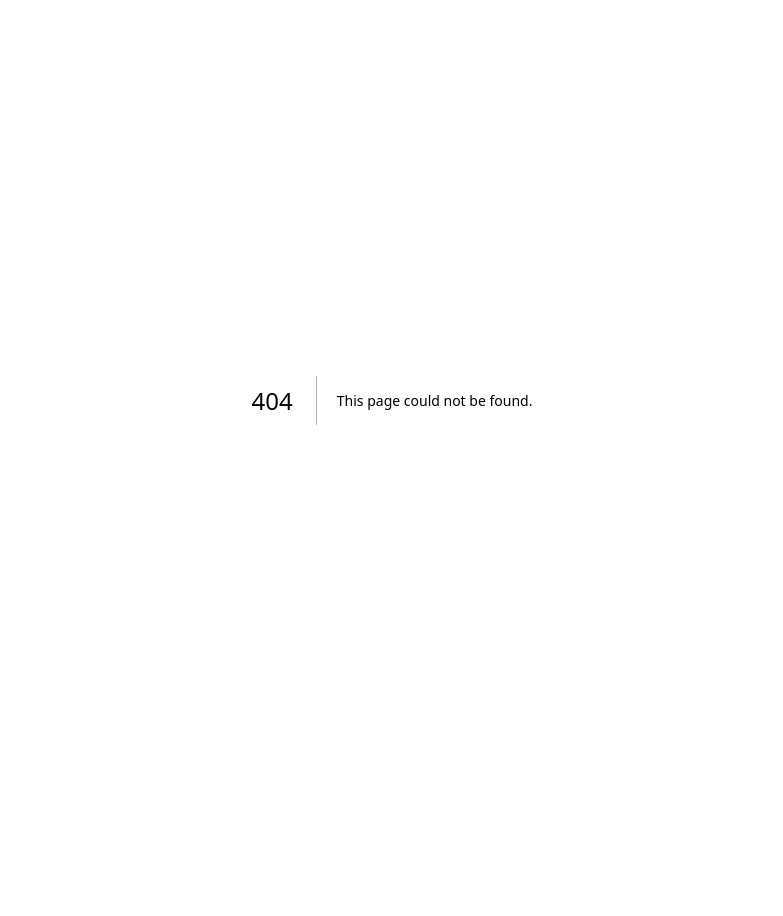
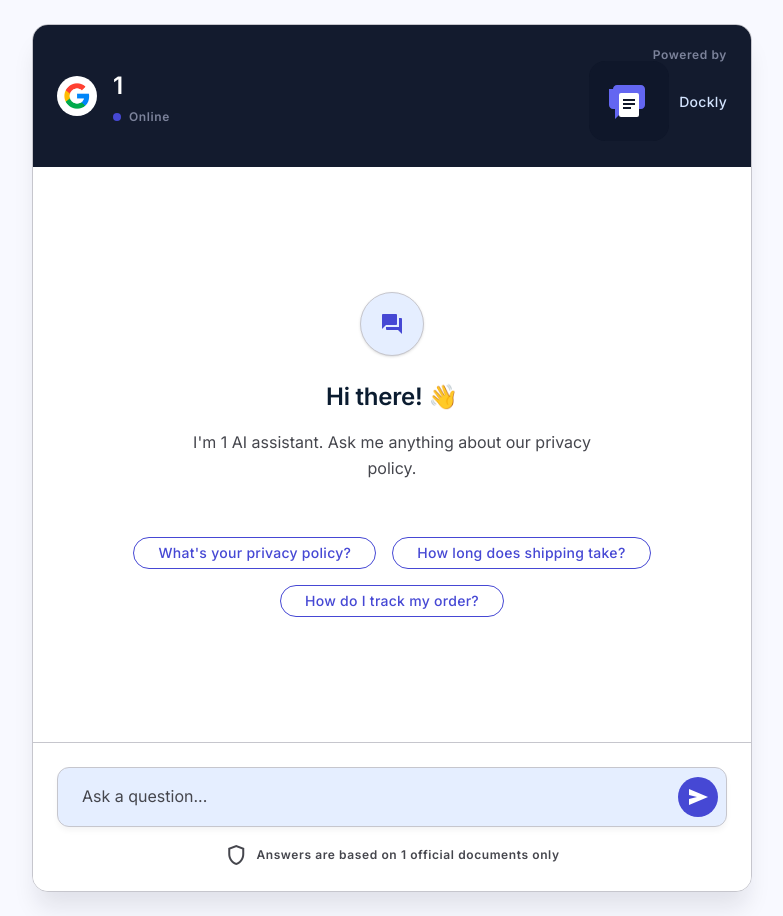
Before and after one commit to khurram-works/Dockly-Frontend, a Next.js app: page /chat/1 in a window 1280 px wide. Before the commit this address had no page. Shown: the whole page, without its empty margins (248-1031 px from the left). Before the commit the page ends 800 px from the top, so only its background shows below. Built offline with nearby package versions, Linux system fonts and the light colour scheme; no server answers.

Commit message:
Working on Chatbot

```diff
--- a/api/auth.ts
+++ b/api/auth.ts
@@ -56,3 +56,21 @@ export async function getDocuments() {
     method: "GET"
   });
 }
+
+export async function deleteDoc(documentId: string){
+  return apiRequest(`/dashboard/${documentId}/delete`,{
+    method: "DELETE"
+  })
+}
+
+export async function reprocessDoc(documentId: string){
+  return apiRequest( `/dashboard/${documentId}/reprocess`,{
+    method: "POST"
+  })
+}
+
+export async function comp_chatbot_info(slug: string){
+  return publicApiRequest(`/chat/${slug}`,{
+    method: "GET"
+  })
+}
--- /dev/null
+++ b/app/chat/[slug]/page.tsx
@@ -0,0 +1,152 @@
+"use client";
+
+import { use, useEffect, useState } from "react";
+import Image from "next/image";
+import { comp_chatbot_info } from "@/api/auth";
+
+interface Chat {
+  success: boolean;
+  chatbotName: string;
+  welcomeMessage: string;
+}
+
+export default function Chatbot({
+  params,
+}: {
+  params: Promise<{ slug: string }>;
+}) {
+  const [botInfo, setBotInfo] = useState<Chat | null>(null);
+
+  const { slug } = use(params);
+  const capitalizeFirst = (str: string) => str[0].toUpperCase() + str.slice(1);
+  const fetchDocs = async (slug: string) => {
+    try {
+      const data: Chat = await comp_chatbot_info(slug);
+      setBotInfo(data);
+    } catch (err) {
+      console.log(err);
+    }
+  };
+
+  useEffect(() => {
+    fetchDocs(slug);
+  }, [slug]);
+  return (
+    <div className="bg-background text-on-background font-body-md min-h-screen flex flex-col items-center justify-center p-0 md:p-gutter">
+      <div className="w-full h-screen md:h-217 max-w-180 bg-surface-container-lowest flex flex-col md:rounded-2xl md:shadow-[0_20px_25px_-5px_rgba(15,23,42,0.1)] border-0 md:border md:border-outline-variant overflow-hidden shrink-0">
+        <header className="bg-primary-container text-on-primary flex items-center justify-between px-gutter py-md shrink-0">
+          <div className="flex items-center gap-sm">
+            <div className="w-10 h-10 rounded-full bg-surface-container-highest flex items-center justify-center overflow-hidden shrink-0">
+              <Image
+                alt="Nike Logo"
+                className="w-full h-full object-cover"
+                data-alt="A clean, minimalist circular avatar showing a subtle, high-end abstract graphic. The graphic uses sleek curves and a monochrome palette, resembling a premium corporate identity mark. The lighting is studio-perfect, emphasizing the smooth texture of the logo against a pure white background. The overall aesthetic is modern, professional, and sophisticated."
+                src="/google.jpg"
+                width={32}
+                height={32}
+              />
+            </div>
+            <div className="flex flex-col">
+              <h1 className="font-headline-md text-headline-md font-semibold m-0 leading-none pb-xs">
+                {capitalizeFirst(slug)} {botInfo?.chatbotName}
+              </h1>
+              <span className="font-label-sm text-label-sm text-on-primary-container flex items-center gap-xs">
+                <span className="w-2 h-2 rounded-full bg-secondary"></span>
+                Online
+              </span>
+            </div>
+          </div>
+          <div className="hidden md:flex flex-col items-end">
+            <span className="font-label-sm text-label-sm text-on-primary-container">
+              Powered by
+            </span>
+            <span className="font-label-md text-label-md text-surface-container-highest font-bold flex items-center gap-xs">
+              <Image
+                className="object-cover h-full w-full"
+                alt="Docly Logo"
+                height={28}
+                width={28}
+                src="/logo.png"
+              />
+              Dockly
+            </span>
+          </div>
+        </header>
+
+        <main
+          className="flex-1 overflow-y-auto chat-scroll p-gutter flex flex-col gap-md bg-surface-container-lowest"
+          id="chat-container"
+        >
+          <div
+            className="flex flex-col items-center justify-center h-full text-center px-gutter py-xl opacity-100 transition-opacity duration-300"
+            id="welcome-state"
+          >
+            <div className="w-16 h-16 rounded-full bg-surface-container flex items-center justify-center mb-md shadow-sm border border-outline-variant">
+              <span
+                className="material-symbols-outlined text-secondary text-[32px]"
+                style={{ fontVariationSettings: "'FILL' 1" }}
+              >
+                forum
+              </span>
+            </div>
+            <h2 className="font-headline-md text-headline-md font-bold text-on-surface mb-sm">
+              Hi there! 👋
+            </h2>
+            <p className="font-body-md text-body-md text-on-surface-variant max-w-100 mb-lg">
+              I'm {capitalizeFirst(slug)} AI assistant. Ask me anything about
+              our privacy policy.
+            </p>
+            <div className="flex flex-wrap justify-center gap-sm mt-md">
+              <button className="suggestion-chip px-md py-xs rounded-full border border-secondary text-secondary font-label-md text-label-md hover:bg-secondary hover:text-on-secondary transition-colors duration-200 focus:outline-none focus:ring-2 focus:ring-secondary focus:ring-offset-1 bg-surface-container-lowest">
+                What's your privacy policy?
+              </button>
+              <button className="suggestion-chip px-md py-xs rounded-full border border-secondary text-secondary font-label-md text-label-md hover:bg-secondary hover:text-on-secondary transition-colors duration-200 focus:outline-none focus:ring-2 focus:ring-secondary focus:ring-offset-1 bg-surface-container-lowest">
+                How long does shipping take?
+              </button>
+              <button className="suggestion-chip px-md py-xs rounded-full border border-secondary text-secondary font-label-md text-label-md hover:bg-secondary hover:text-on-secondary transition-colors duration-200 focus:outline-none focus:ring-2 focus:ring-secondary focus:ring-offset-1 bg-surface-container-lowest">
+                How do I track my order?
+              </button>
+            </div>
+          </div>
+
+          <div className="hidden flex-col gap-md pb-lg" id="conversation"></div>
+        </main>
+
+        <div className="bg-surface-container-lowest border-t border-outline-variant p-md shrink-0 flex flex-col gap-xs">
+          <form
+            className="relative flex items-center w-full bg-surface-container rounded-xl border border-outline-variant focus-within:ring-2 focus-within:ring-secondary focus-within:ring-offset-0 focus-within:border-secondary transition-all duration-200 shadow-[0_4px_6px_-1px_rgba(15,23,42,0.05)]"
+            id="chat-form"
+          >
+            <input
+              autoComplete="off"
+              className="w-full bg-transparent border-none py-sm pl-md pr-xl font-body-md text-body-md text-on-surface placeholder:text-on-surface-variant focus:ring-0 rounded-xl"
+              id="chat-input"
+              placeholder="Ask a question..."
+              type="text"
+            />
+            <button
+              aria-label="Send message"
+              className="absolute right-2 top-1/2 -translate-y-1/2 w-10 h-10 flex items-center justify-center rounded-full bg-secondary text-on-secondary hover:bg-secondary-container transition-colors focus:outline-none focus:ring-2 focus:ring-secondary focus:ring-offset-2"
+              type="submit"
+            >
+              <span
+                className="material-symbols-outlined text-[20px]"
+                style={{ fontVariationSettings: "'FILL' 1" }}
+              >
+                send
+              </span>
+            </button>
+          </form>
+          <div className="flex items-center justify-center pt-xs">
+            <span className="font-label-sm text-label-sm text-on-surface-variant flex items-center gap-xs">
+              <span className="material-symbols-outlined text-[14px]">
+                shield
+              </span>
+              Answers are based on {slug} official documents only
+            </span>
+          </div>
+        </div>
+      </div>
+    </div>
+  );
+}
--- a/app/dashboard/documents/page.tsx
+++ b/app/dashboard/documents/page.tsx
@@ -3,8 +3,9 @@
 import { useState, useRef, useCallback, useEffect } from "react";
 import { Button } from "@/components/ui/button";
 import { uploadDoc } from "@/api/auth";
-import { getDocuments } from "@/api/auth";
+import { getDocuments, deleteDoc, reprocessDoc } from "@/api/auth";
 import { formatDate } from "@/helper/formatdate";
+import { toast } from "sonner";
 
 type DocumentStatus = "PROCESSED" | "PROCESSING" | "FAILED";
 
@@ -15,44 +16,6 @@ interface Document {
   status: DocumentStatus;
   createdAt: string;
 }
-
-// const documents: Document[] = [
-//   {
-//     id: "1",
-//     filename: "ReturnPolicy.pdf",
-//     filesize: "2.4 MB",
-//     status: "processed",
-//     uploadedAt: "Jan 15, 2025",
-//   },
-//   {
-//     id: "2",
-//     name: "ShippingPolicy.pdf",
-//     size: "1.8 MB",
-//     status: "processed",
-//     uploadedAt: "Jan 14, 2025",
-//   },
-//   {
-//     id: "3",
-//     name: "Warranty.pdf",
-//     size: "3.1 MB",
-//     status: "processed",
-//     uploadedAt: "Jan 13, 2025",
-//   },
-//   {
-//     id: "4",
-//     name: "FAQ.pdf",
-//     size: "0.9 MB",
-//     status: "processing",
-//     uploadedAt: "Jan 16, 2025",
-//   },
-//   {
-//     id: "5",
-//     name: "ProductCatalog.pdf",
-//     size: "5.2 MB",
-//     status: "failed",
-//     uploadedAt: "Jan 12, 2025",
-//   },
-// ];
 
 const statusConfig = {
   PROCESSED: {
@@ -103,7 +66,7 @@ const pipelineSteps = [
 export default function DocumentsPage() {
   const [isDragging, setIsDragging] = useState(false);
   const [isUpLoading, setIsUpLoading] = useState(false);
-  const [error, setError] = useState("");
+  const [Error, setError] = useState("");
   const fileInputRef = useRef<HTMLInputElement>(null);
   const [documents, setDocuments] = useState<Document[]>([]);
 
@@ -121,11 +84,13 @@ export default function DocumentsPage() {
   const uploadFile = async (file: File) => {
     if (file.type != "application/pdf") {
       setError("Only PDF files are allowed");
+      toast.error(Error)
       return;
     }
 
     if (file.size > 50 * 1024 * 1024) {
       setError("File too large. Maximum size is 50MB");
+      toast.error(Error)
       return;
     }
 
@@ -148,19 +113,56 @@ export default function DocumentsPage() {
     }
   };
 
-  useEffect(() => {
-    (async () => {
-      try {
+  const reprocess_Doc = async (documentId: string) => {
+    try {
+      const response = await reprocessDoc(documentId);
+      console.log(response);
+      if (response.success) {
+        toast.success(response.message);
         const data = await getDocuments();
         setDocuments(data.documents);
-      } catch (err) {
-        console.log(err);
-        // navigate("/login");
-      } finally {
-        // setLoading(false);
+      }else{
+        alert(response.message)
       }
-    })();
-  }, []);
+    } catch(err) {
+      console.log(err)
+    }
+  };
+
+  const delete_Doc = async(documentId: string)=>{
+    try{
+      const response = await deleteDoc(documentId)
+      console.log(response);
+      if(response.success){
+        toast.success(response.message);
+        const data = await getDocuments();
+        setDocuments(data.documents);
+      }else{
+        toast.error(response.message)
+      }
+    }catch(err){
+      console.log(err)
+      // toast.error(err)
+    }
+  }
+
+  useEffect(() => {
+  let isMounted = true;
+  const fetchDocs = async () => {
+    try {
+      const data = await getDocuments();
+      if (isMounted) {
+        setDocuments(data.documents);
+      }
+    } catch (err) {
+      console.log(err);
+    }
+  };
+  fetchDocs();
+  return () => {
+    isMounted = false;
+  };
+}, []);
 
   return (
     <div className="p-md lg:px-12 max-w-container-max mx-auto space-y-xl">
@@ -270,7 +272,7 @@ export default function DocumentsPage() {
                 </span>
               </div>
             )}
-            {error && <p className="text-red-500">{error}</p>}
+            {Error && <p className="text-red-500">{Error}</p>}
             <h3 className="text-headline-md text-on-background mb-2">
               Drag and drop your PDF files here
             </h3>
@@ -345,7 +347,9 @@ export default function DocumentsPage() {
                             >
                               picture_as_pdf
                             </span>
-                            {doc.filename.split("_")[0]+"."+ doc.filename.split(".")[1]}
+                            {doc.filename.split("_")[0] +
+                              "." +
+                              doc.filename.split(".")[1]}
                           </div>
                         </td>
                         <td className="p-4 text-on-surface-variant text-sm">
@@ -366,6 +370,7 @@ export default function DocumentsPage() {
                         <td className="p-4 text-right">
                           {doc.status === "FAILED" ? (
                             <button
+                              onClick={()=>reprocess_Doc(doc.id)}
                               className="p-1.5 text-on-surface-variant hover:text-secondary
                                                opacity-0 group-hover:opacity-100 transition-opacity"
                               title="Retry"
@@ -386,6 +391,7 @@ export default function DocumentsPage() {
                             </button>
                           )}
                           <button
+                            onClick={()=>delete_Doc(doc.id)}
                             className={`p-1.5 text-on-surface-variant hover:text-error
                                              transition-opacity
                                              ${isProcessing ? "opacity-50 cursor-not-allowed" : "opacity-0 group-hover:opacity-100"}`}
--- a/app/dashboard/page.tsx
+++ b/app/dashboard/page.tsx
@@ -4,29 +4,37 @@ import { useEffect, useState } from "react";
 import { dashboardData } from "@/api/auth";
 import { useRouter } from "next/navigation";
 import { clearSessionMarker } from "@/lib/sessionCookie";
+import Link from "next/link";
 
 export default function Dashboard() {
   const router = useRouter();
   const [loading, setLoading] = useState(true);
+  const [dashData, setDashData] = useState("");
 
   useEffect(() => {
   let cancelled = false;
 
-    dashboardData()
-      .then((response) => {
+  const fetchDashboardData = async () => {
+    try {
+      const response = await dashboardData();
+
       if (!cancelled && response.success) {
         console.log(response);
+        setDashData(response.chatbotUrl);
       }
-      })
-      .catch(() => {
+    } catch (error) {
       if (!cancelled) {
         clearSessionMarker();
         router.replace("/login");
       }
-      })
-      .finally(() => {
-        if (!cancelled) setLoading(false);
-      });
+    } finally {
+      if (!cancelled) {
+        setLoading(false);
+      }
+    }
+  };
+
+  fetchDashboardData();
 
   return () => {
     cancelled = true;
@@ -215,6 +223,14 @@ export default function Dashboard() {
                 </span>
                 Copy Chatbot Link
               </button>
+              <Link
+              href={dashData}
+               className="w-full py-3 px-4 bg-transparent border border-outline-variant text-on-surface-variant font-label-md text-label-md rounded-lg hover:bg-surface-container-low hover:text-on-surface transition-colors flex items-center justify-center gap-2 mt-auto">
+                <span className="material-symbols-outlined text-[20px]">
+                  insert_link
+                </span>
+                {dashData}
+              </Link>
               <button className="w-full py-3 px-4 bg-transparent border border-outline-variant border-dashed text-on-surface-variant font-label-md text-label-md rounded-lg hover:bg-surface-container-low hover:text-on-surface transition-colors flex items-center justify-center gap-2 mt-auto">
                 <span className="material-symbols-outlined text-[20px]">
                   insights
--- a/app/layout.tsx
+++ b/app/layout.tsx
@@ -2,6 +2,8 @@ import type { Metadata } from "next";
 import { Inter } from "next/font/google";
 import "./globals.css";
 import { AuthProvider } from "@/context/authContext";
+import { Toaster } from "sonner";
+
 
 const inter = Inter({
   subsets: ["latin"],
@@ -53,6 +55,7 @@ export default function RootLayout({
       </head>
       <body className="bg-surface text-on-surface antialiased">
         <AuthProvider>{children}</AuthProvider>
+        <Toaster/>
       </body>
     </html>
   );
--- a/app/register/page.tsx
+++ b/app/register/page.tsx
@@ -98,15 +98,18 @@ export default function RegisterPage() {
   const [showPassword, setShowPassword] = useState(false);
 
   const [showConfirmPassword, setShowConfirmPassword] = useState(false);
-
   const registrationSchema = z
     .object({
-      slug: z.string().min(1, "Company name is required"),
-
+      slug: z
+        .string()
+        .min(3, "Slug must be at least 3 characters")
+        .max(50, "Slug must be less than 50 characters")
+        .regex(
+          /^[a-z0-9]+(?:-[a-z0-9]+)*$/,
+          "Only lowercase letters, numbers, and hyphens allowed. Cannot start or end with a hyphen.",
+        ),
       name: z.string().min(1, "Full name is required"),
-
       email: z.email("Invalid email address"),
-
       password: z
         .string()
         .min(8, "Password must be at least 8 characters")
--- a/package.json
+++ b/package.json
@@ -19,6 +19,7 @@
     "react-dom": "19.2.4",
     "react-hook-form": "^7.77.0",
     "shadcn": "^4.10.0",
+    "sonner": "^2.0.7",
     "tailwind-merge": "^3.6.0",
     "tw-animate-css": "^1.4.0",
     "vaul": "^1.1.2",
```
Also changed, not shown: public/google.jpg (added), 1 other file (tests, documents, lock files or other folders). Lines whose indentation alone changed are shown as unchanged.
